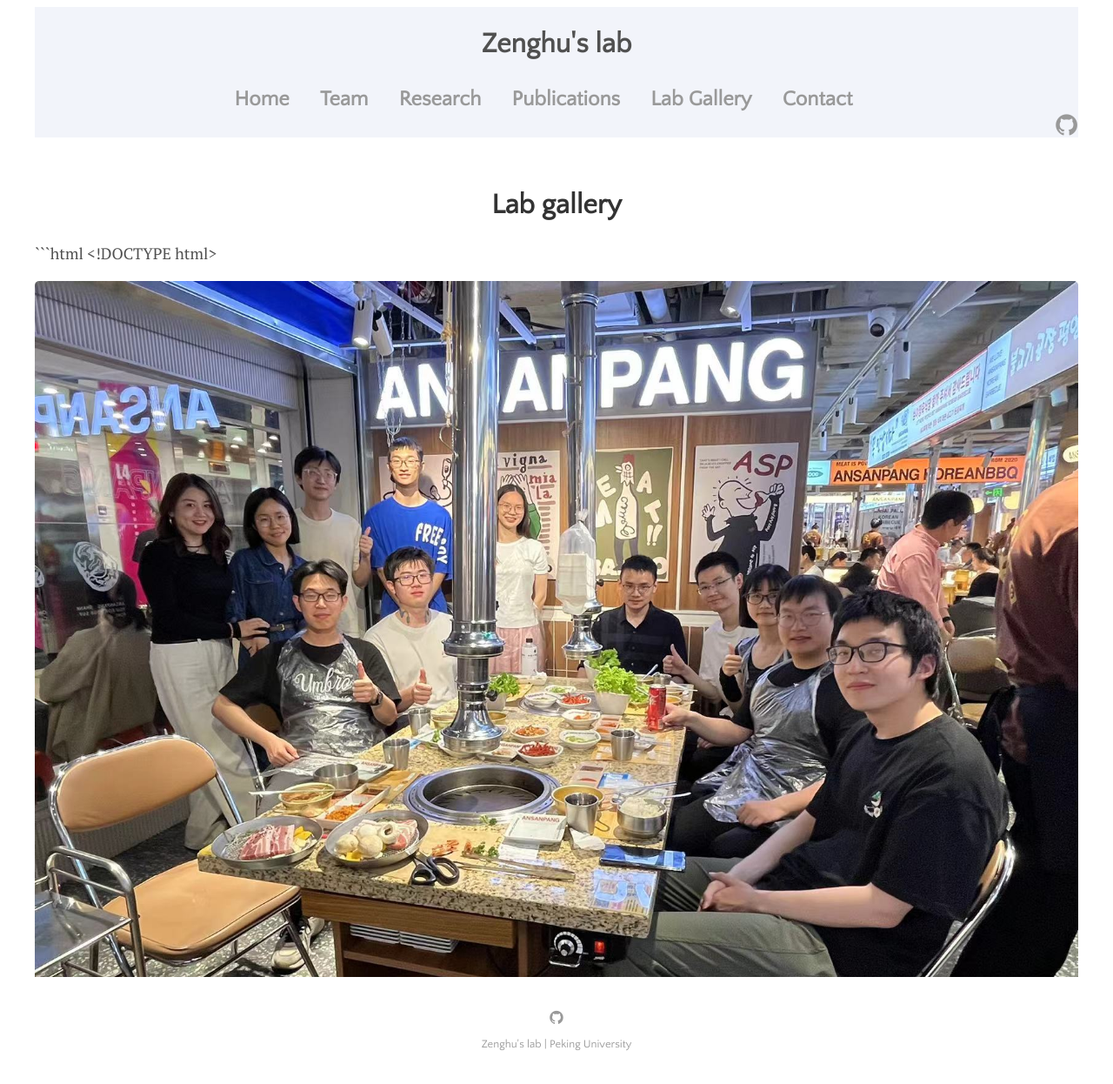
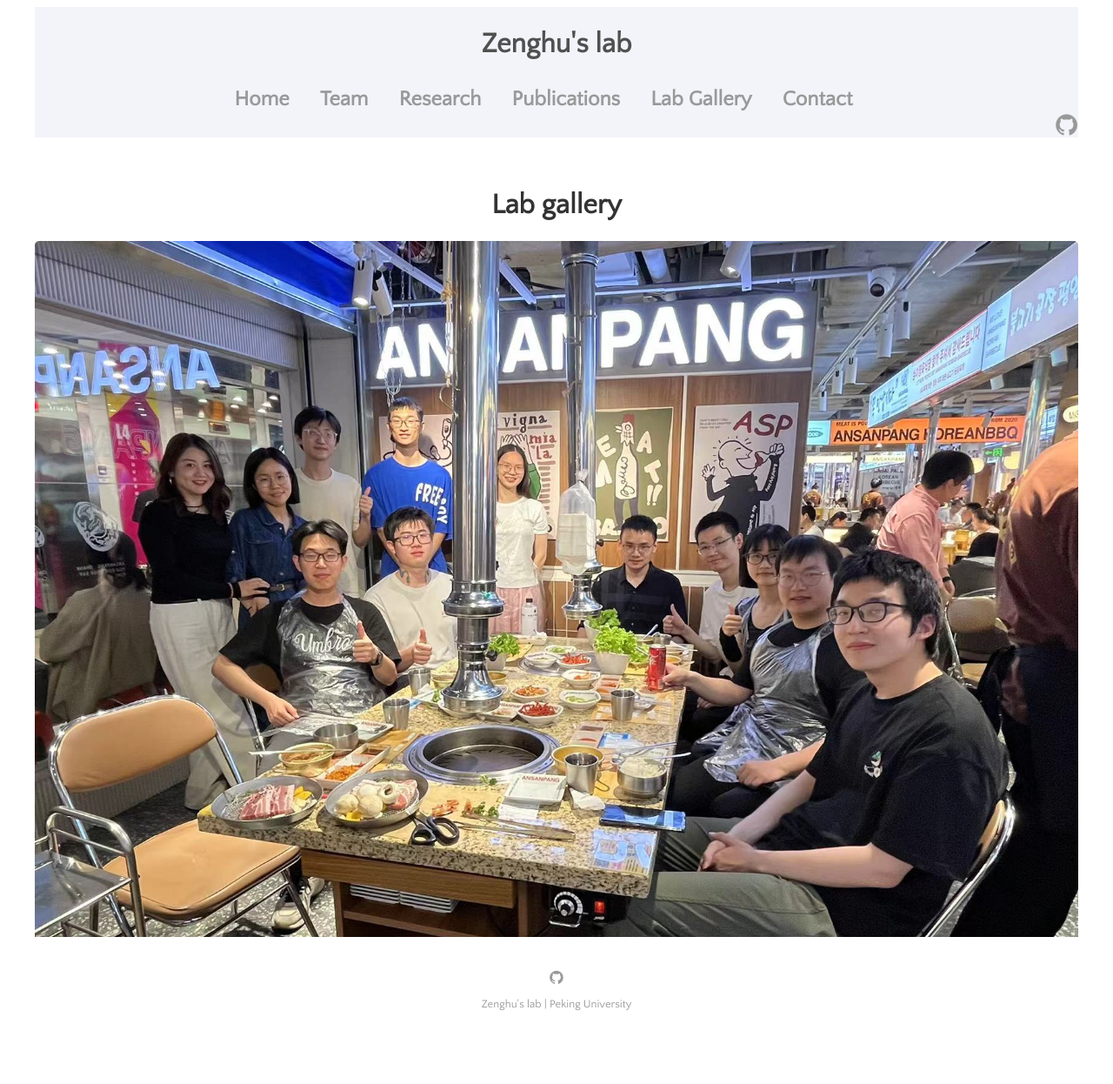
Before and after one commit to ZenghuPKU/zenghupku.github.io, a Jekyll site: the page built from menu/blog.md, in a window 1280 px wide. Shown: the whole page at 87% size. Built offline with Jekyll 4.4.1, drawn with Linux system fonts in a browser that asks for light colours; after the commit the page ends 1200 px from its top, so only the background shows below that.

Commit message:
Update blog.md

````diff
--- a/menu/blog.md
+++ b/menu/blog.md
@@ -5,8 +5,7 @@
 ---
 
 <h1 align="center">Lab gallery</h1>
-```html
-<!DOCTYPE html>
+
 <html lang="en">
 <head>
 <meta charset="UTF-8">
````
